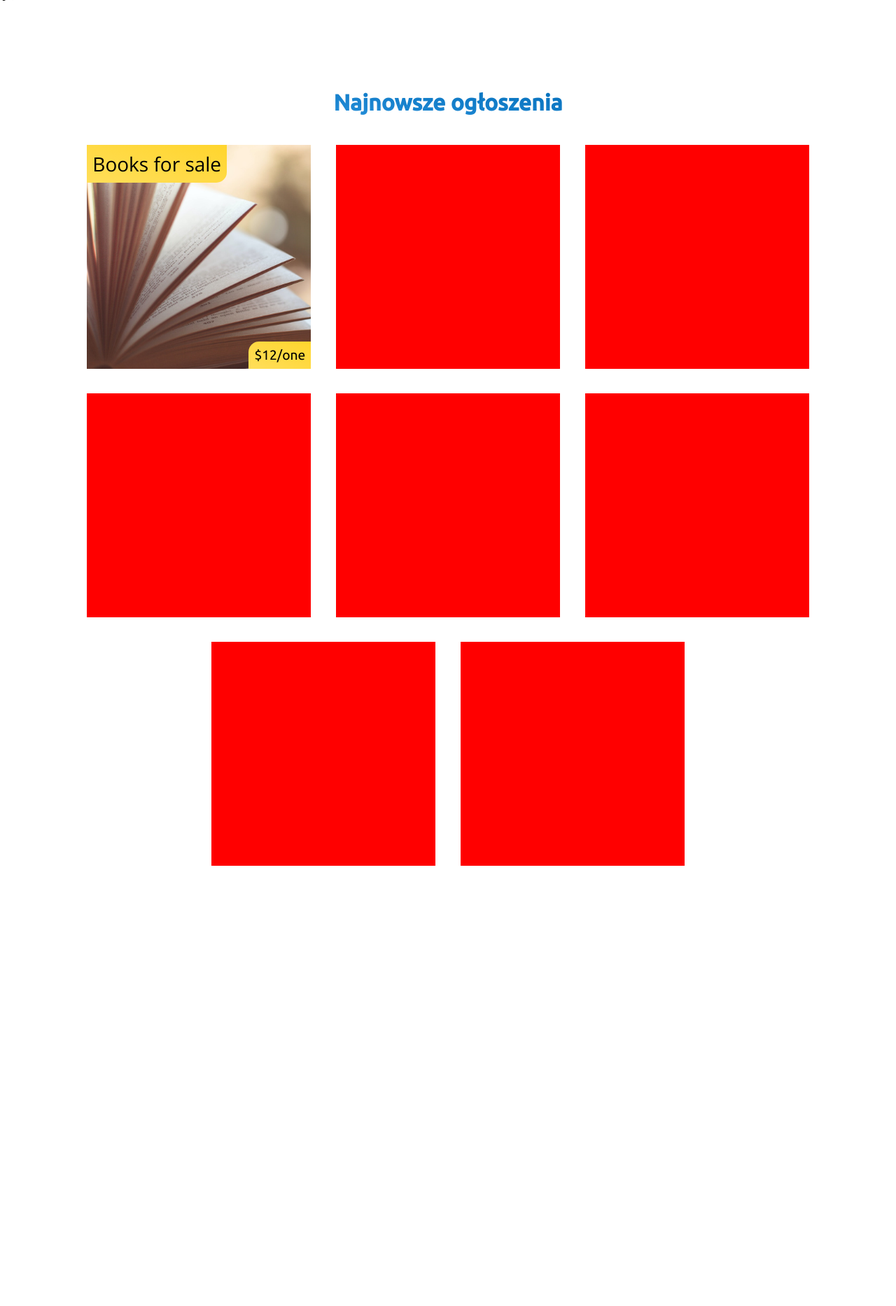
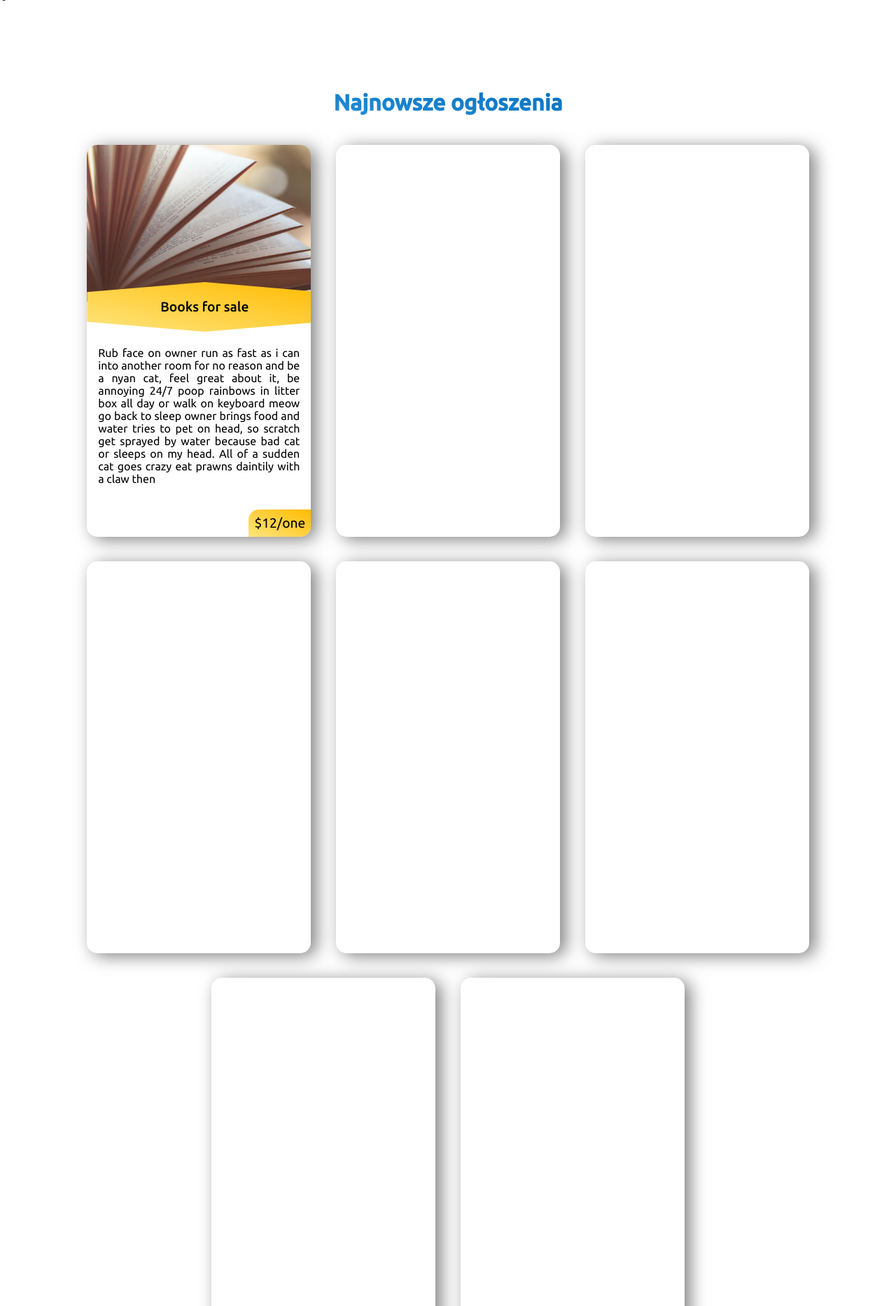
Before and after one commit to oskardabrowski/BlueFlower, a PHP site: page / in a window 1280 px wide. Shown: the part 699-2565 px from the top of the page at 70% size. Before the commit the page ends 1936 px from the top, so only its background shows below. Run offline with PHP 8.4, Linux system fonts and the light colour scheme; some libraries are stand-ins or nearby versions.

Commit message:
Styling card

```diff
--- a/Sass/Global/navbar.scss
+++ b/Sass/Global/navbar.scss
@@ -3,6 +3,7 @@ nav {
   justify-content: space-between;
   position: fixed;
   width: 100%;
+  z-index: 10000;
   .LogoContainer {
     margin: 0.5rem;
     width: 15rem;
--- a/Sass/Home/body.scss
+++ b/Sass/Home/body.scss
@@ -14,30 +14,41 @@
 
     &-item {
       width: 20rem;
-      height: 20rem;
+      height: 35rem;
       margin: 1rem;
-      background-color: red;
+      background-color: white;
       display: inline-block;
       overflow: hidden;
       position: relative;
+      border-radius: 15px;
+      box-shadow: 0.5rem 0.25rem 1.5rem rgba(0, 0, 0, 0.5);
 
       &:hover {
         cursor: pointer;
       }
 
-      &-name {
+      &-title {
         position: absolute;
-        top: 0;
-        left: 0;
-        font-size: 1.75rem;
+        top: 35%;
+        width: 20rem;
         padding: 0.5rem;
-        background-color: white;
-        border-radius: 0px 0px 15px 0px;
-        font-family: "Open Sans";
+        clip-path: polygon(50% 0, 100% 20%, 100% 80%, 50% 100%, 0 80%, 0 20%);
+        & > h2 {
+          font-size: 1.2rem;
+          font-family: "Ubuntu";
+          font-weight: 500;
+        }
       }
+
+      &-desc {
+        margin-top: 4rem;
+        padding: 0rem 1rem;
+        text-align: justify;
+      }
+
       &-image {
         width: 100%;
-        height: 100%;
+        height: 40%;
         & > img {
           width: 100%;
           height: 100%;
@@ -57,5 +68,5 @@
 }
 
 .gold-background {
-  background: linear-gradient(to top right, #ffde5a, #ffd52d);
+  background: linear-gradient(to top right, #ffe57f, #ffbb00);
 }
--- a/css/styles.css
+++ b/css/styles.css
@@ -44,7 +44,8 @@ nav {
   display: flex;
   justify-content: space-between;
   position: fixed;
-  width: 100%; }
+  width: 100%;
+  z-index: 10000; }
   nav .LogoContainer {
     margin: 0.5rem;
     width: 15rem;
@@ -74,26 +75,33 @@ nav {
     text-align: center; }
     .items-container-item {
       width: 20rem;
-      height: 20rem;
+      height: 35rem;
       margin: 1rem;
-      background-color: red;
+      background-color: white;
       display: inline-block;
       overflow: hidden;
-      position: relative; }
+      position: relative;
+      border-radius: 15px;
+      box-shadow: 0.5rem 0.25rem 1.5rem rgba(0, 0, 0, 0.5); }
       .items-container-item:hover {
         cursor: pointer; }
-      .items-container-item-name {
+      .items-container-item-title {
         position: absolute;
-        top: 0;
-        left: 0;
-        font-size: 1.75rem;
+        top: 35%;
+        width: 20rem;
         padding: 0.5rem;
-        background-color: white;
-        border-radius: 0px 0px 15px 0px;
-        font-family: "Open Sans"; }
+        clip-path: polygon(50% 0, 100% 20%, 100% 80%, 50% 100%, 0 80%, 0 20%); }
+        .items-container-item-title > h2 {
+          font-size: 1.2rem;
+          font-family: "Ubuntu";
+          font-weight: 500; }
+      .items-container-item-desc {
+        margin-top: 4rem;
+        padding: 0rem 1rem;
+        text-align: justify; }
       .items-container-item-image {
         width: 100%;
-        height: 100%; }
+        height: 40%; }
         .items-container-item-image > img {
           width: 100%;
           height: 100%; }
@@ -107,7 +115,7 @@ nav {
         border-radius: 15px 0px 0px 0px; }
 
 .gold-background {
-  background: linear-gradient(to top right, #ffde5a, #ffd52d); }
+  background: linear-gradient(to top right, #ffe57f, #ffbb00); }
 
 .head {
   width: 100vw;
--- a/index.html
+++ b/index.html
@@ -44,10 +44,16 @@
         <div class="items-headerdiv"><h1 class="items-header header-style">Najnowsze ogłoszenia</h1></div>
         <div class="items-container">
             <div class="items-container-item">
-                <div class="items-container-item-name gold-background">Books for sale</div>
                 <div class="items-container-item-image">
                     <img src="./img/items/book.jpg" alt="book" />
                 </div>
+                <div class="items-container-item-title gold-background"><h2>Books for sale</h2></div>
+                <div class="items-container-item-desc"><p>
+                    Rub face on owner run as fast as i can into another room for no reason and be a nyan cat, feel great about it, be
+                    annoying 24/7 poop rainbows in litter box all day or walk on keyboard meow go back to sleep owner brings food and water
+                    tries to pet on head, so scratch get sprayed by water because bad cat or sleeps on my head. All of a sudden cat goes
+                    crazy eat prawns daintily with a claw then
+                </p></div>
                 <div class="items-container-item-footer gold-background">$12/one</div>
             </div>
             <div class="items-container-item">
```
Also changed, not shown: img/items/book.jpg, img/items/car.jpg, img/items/clothes.jpg, img/items/crypto.jpg, img/items/cupcakes.jpg, img/items/laptop.jpg, img/items/mixer.jpg, img/items/software.jpg.
